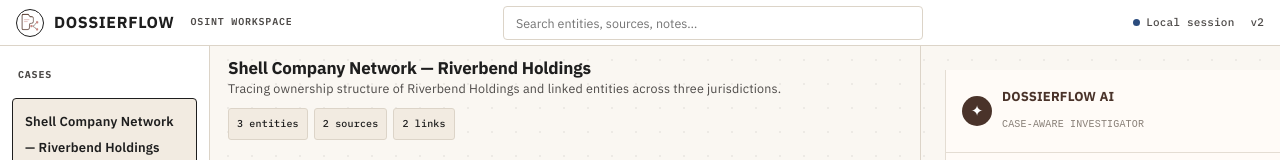
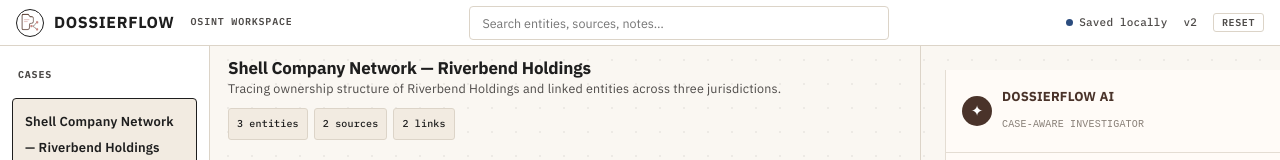
Before and after one commit to Sanchali-rif/DossierFlow, a React (Vite) app: page / in a window 1280 px wide. Shown: the top 160 px of the page. Built offline with nearby package versions, Linux system fonts and the light colour scheme.

Commit message:
feat: implement persistent database storage using localStorage via custom hook

```diff
--- a/src/DossierFlow.jsx
+++ b/src/DossierFlow.jsx
@@ -1,7 +1,8 @@
 import { useState, useCallback } from "react";
+import { usePersistedDb } from "./utils/usePersistedDb";
 import logoSrc from "./assets/logo.svg";
 import { fontDisplay, fontMono, fontSans, T, CategoryColors } from "./constants/theme";
-import { now, seedData, uid } from "./constants/seedData";
+import { now, uid } from "./constants/seedData";
 import BackgroundCanvas from "./components/canvas/BackgroundCanvas";
 import Graph from "./components/canvas/Graph";
 import Btn from "./components/ui/Btn";
@@ -18,7 +19,7 @@ import AIChat from "./components/AIChat";
 import { buildAIContext } from "./utils/AIContext";
 
 export default function DossierFlow() {
-  const [db, setDb] = useState(seedData);
+  const [db, setDb] = usePersistedDb();
   const [activeTab, setActiveTab] = useState("graph");
   const [modal, setModal] = useState(null);
   const [detailEntity, setDetailEntity] = useState(null);
@@ -199,9 +200,33 @@ export default function DossierFlow() {
                   marginRight: 6,
                 }}
               />
-              Local session
+              Saved locally
             </span>
             <span>v{histL.length || 1}</span>
+            <button
+              title="Clear all saved data and reset to demo"
+              onClick={() => {
+                if (window.confirm("Reset workspace? This will erase all saved cases.")) {
+                  localStorage.removeItem("dossierflow_db");
+                  window.location.reload();
+                }
+              }}
+              style={{
+                fontFamily: "inherit",
+                fontSize: 10,
+                fontWeight: 600,
+                color: T.inkDim,
+                background: "transparent",
+                border: `1px solid ${T.line}`,
+                borderRadius: 3,
+                padding: "2px 8px",
+                cursor: "pointer",
+                letterSpacing: "0.06em",
+                textTransform: "uppercase",
+              }}
+            >
+              Reset
+            </button>
           </div>
         </div>
 
--- /dev/null
+++ b/src/utils/usePersistedDb.js
@@ -0,0 +1,41 @@
+import { useState, useEffect, useRef } from "react";
+import { seedData } from "../constants/seedData";
+
+const STORAGE_KEY = "dossierflow_db";
+
+function loadDb() {
+  try {
+    const raw = localStorage.getItem(STORAGE_KEY);
+    if (raw) return JSON.parse(raw);
+  } catch {
+    // corrupted data — fall through to seed
+  }
+  return seedData();
+}
+
+function saveDb(db) {
+  try {
+    localStorage.setItem(STORAGE_KEY, JSON.stringify(db));
+  } catch {
+    // storage full or unavailable — silently skip
+  }
+}
+
+/**
+ * Behaves exactly like useState(seedData()) but syncs every update
+ * to localStorage so the workspace survives page refreshes.
+ */
+export function usePersistedDb() {
+  const [db, setDbRaw] = useState(() => loadDb());
+  const isFirst = useRef(true);
+
+  useEffect(() => {
+    if (isFirst.current) {
+      isFirst.current = false;
+      return; // skip the initial render to avoid a redundant write
+    }
+    saveDb(db);
+  }, [db]);
+
+  return [db, setDbRaw];
+}
```
